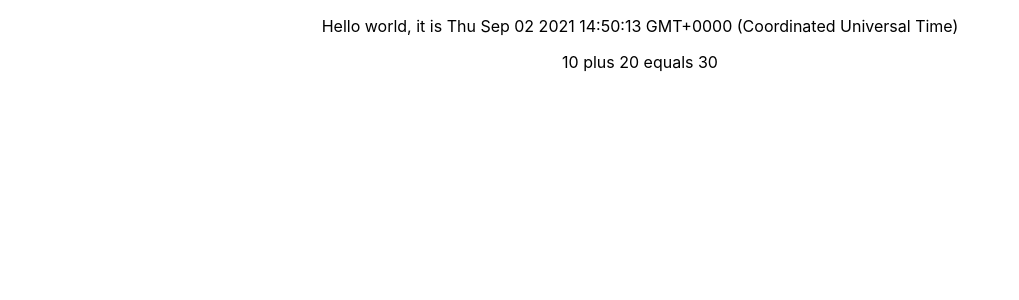
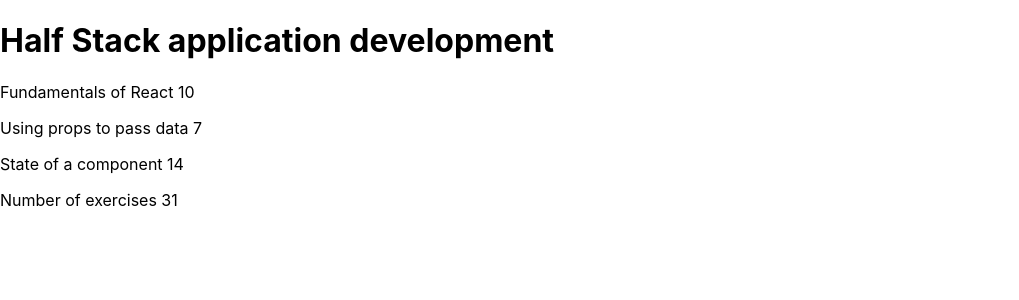
Before and after one commit to alexcarchiar/Full-stack-open-2021, a React (Create React App) app in the folder part1/courseinfo/: page / in a window 1280 px wide. Shown: the top 300 px of the page, without its empty margins (0-1019 px from the left). Built offline with nearby package versions, Linux system fonts and the light colour scheme.

Commit message:
Update App.js

```diff
--- a/part1/courseinfo/src/App.js
+++ b/part1/courseinfo/src/App.js
@@ -1,15 +1,45 @@
 import logo from './logo.svg';
 import './App.css';
 
+const Header = (props) => {
+  return (
+    <div>
+      <h1>{props.course}</h1>
+    </div>
+  );
+}
+
+const Content = (props) => {
+  return (
+    <div>
+      <p>{props.part1} {props.exercises1}</p>
+      <p>{props.part2} {props.exercises2}</p>
+      <p>{props.part3} {props.exercises3}</p>
+    </div>
+  );
+}
+
+const Total = (props) => {
+  return (
+    <div>
+      <p>Number of exercises {props.total}</p>
+    </div>
+  );
+}
+
 function App() {
-  console.log('Hello from component')
-  const now = new Date()
-  const a = 10
-  const b = 20
+  const course = 'Half Stack application development'
+  const part1 = 'Fundamentals of React'
+  const exercises1 = 10
+  const part2 = 'Using props to pass data'
+  const exercises2 = 7
+  const part3 = 'State of a component'
+  const exercises3 = 14
   return (
-    <div className="App">
-      <p>Hello world, it is {now.toString()}</p>
-      <p>{a} plus {b} equals {a+b}</p>
+    <div>
+      <Header course={course} />
+      <Content part1={part1} exercises1={exercises1} part2={part2} exercises2={exercises2} part3={part3} exercises3={exercises3}/>
+      <Total total={exercises1+exercises2+exercises3}/>
     </div>
   );
 }
```
